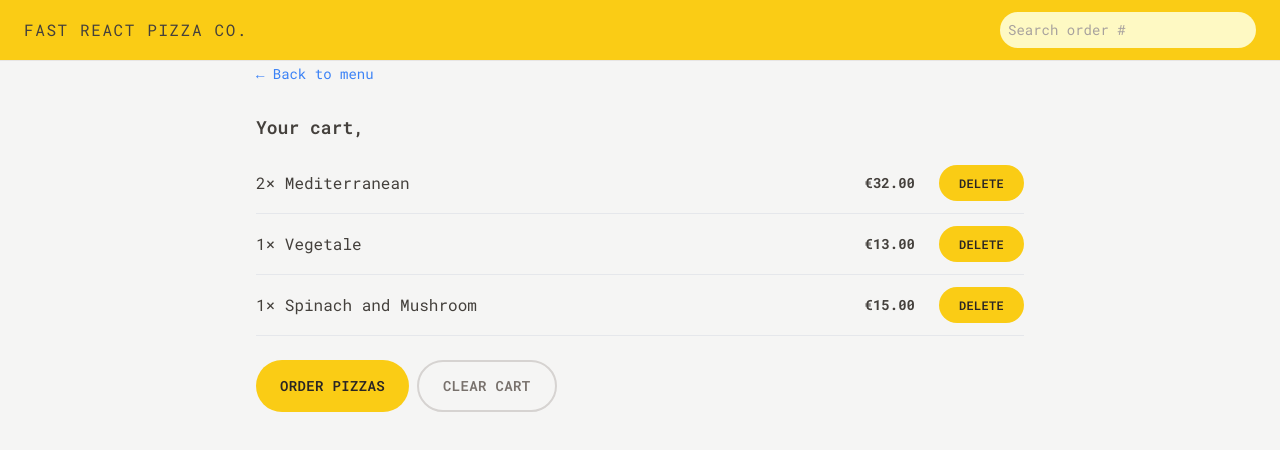
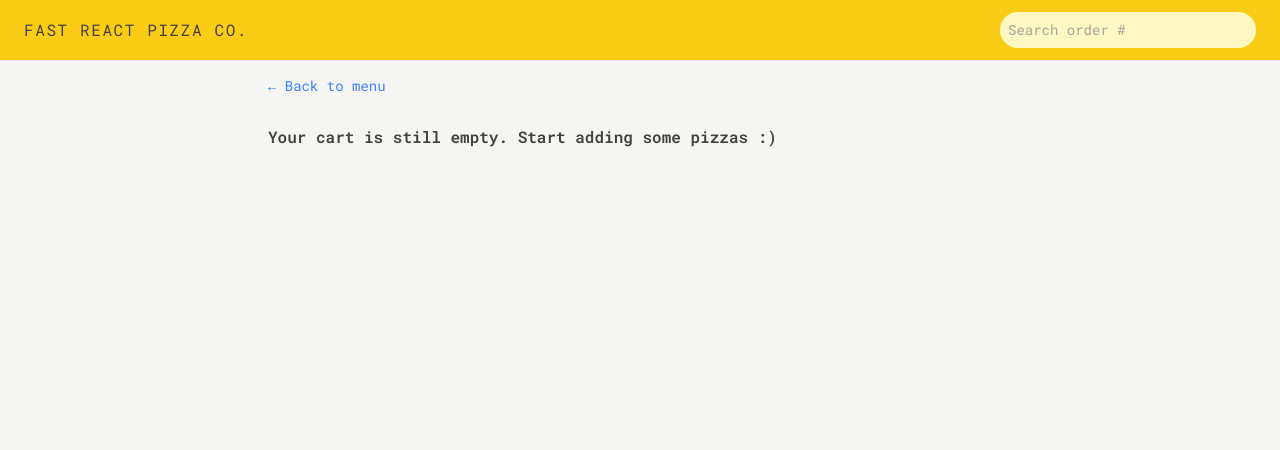
Before and after one commit to DRV111/fast-react-pizza, a React (Vite) app: page /cart in a window 1280 px wide. Shown: the top 450 px of the page. Built offline with nearby package versions, Linux system fonts and the light colour scheme.

Commit message:
feat: add clear cart feature

```diff
--- a/src/features/cart/Cart.jsx
+++ b/src/features/cart/Cart.jsx
@@ -1,35 +1,22 @@
 import LinkButton from "../../ui/LinkButton";
 import Button from "../../ui/Button";
 import CartItem from "./CartItem";
-import { useSelector } from "react-redux";
-
-const fakeCart = [
-  {
-    pizzaId: 12,
-    name: "Mediterranean",
-    quantity: 2,
-    unitPrice: 16,
-    totalPrice: 32,
-  },
-  {
-    pizzaId: 6,
-    name: "Vegetale",
-    quantity: 1,
-    unitPrice: 13,
-    totalPrice: 13,
-  },
-  {
-    pizzaId: 11,
-    name: "Spinach and Mushroom",
-    quantity: 1,
-    unitPrice: 15,
-    totalPrice: 15,
-  },
-];
+import { useDispatch, useSelector } from "react-redux";
+import { clearCart, getCart } from "./cartSlice";
+import { getUsername } from "../user/userSlice";
+import EmptyCart from "./EmptyCart";
 
 function Cart() {
-  const username = useSelector((state) => state.user.username);
-  const cart = fakeCart;
+  const username = useSelector(getUsername);
+  const cart = useSelector(getCart);
+
+  const dispatch = useDispatch();
+
+  if (!cart.length) return <EmptyCart />;
+
+  function handleClearCart() {
+    dispatch(clearCart());
+  }
 
   return (
     <div>
@@ -46,7 +33,9 @@
         <Button to="/order/new" type="primary">
           Order pizzas
         </Button>
-        <Button type="secondary">Clear cart</Button>
+        <Button onClick={handleClearCart} type="secondary">
+          Clear cart
+        </Button>
       </div>
     </div>
   );
--- a/src/features/cart/EmptyCart.jsx
+++ b/src/features/cart/EmptyCart.jsx
@@ -1,11 +1,13 @@
-import { Link } from 'react-router-dom';
+import LinkButton from "../../ui/LinkButton";
 
 function EmptyCart() {
   return (
-    <div>
-      <Link to="/menu">&larr; Back to menu</Link>
+    <div className="px-3 py-3">
+      <LinkButton to="/menu">&larr; Back to menu</LinkButton>
 
-      <p>Your cart is still empty. Start adding some pizzas :)</p>
+      <p className="mt-7 font-semibold">
+        Your cart is still empty. Start adding some pizzas :)
+      </p>
     </div>
   );
 }
--- a/src/features/cart/cartSlice.js
+++ b/src/features/cart/cartSlice.js
@@ -54,6 +54,8 @@
 
 export default cartSlice.reducer;
 
+export const getCart = (state) => state.cart.cart;
+
 export const getTotalCartPrice = (state) =>
   state.cart.cart.reduce((sum, item) => sum + item.unitPrice, 0);
 export const getTotalQuantity = (state) =>
--- a/src/features/user/userSlice.js
+++ b/src/features/user/userSlice.js
@@ -40,4 +40,6 @@
 
 export const { updateName } = userSlice.actions;
 
+export const getUsername = (state) => state.user.username;
+
 export default userSlice.reducer;
```
